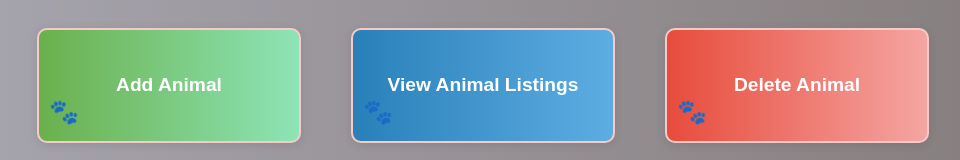
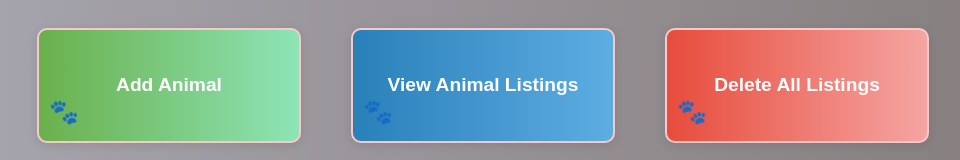
Before and after one commit to JetRobertsBCCA/animaladoption, a React (Create React App) app: page / in a window 1280 px wide. Shown: the part 439-599 px from the top of the page, without its empty margins (177-1137 px from the left). Built offline with nearby package versions, Linux system fonts and the light colour scheme.

Commit message:
Added delete button on each animal

```diff
--- a/src/pages/Home.jsx
+++ b/src/pages/Home.jsx
@@ -23,7 +23,7 @@ const Home = () => {
         <Link to="/admin-delete">
           <div className="card delete-animal-card">
             <i className="fas fa-trash-alt"></i> {/* Example icon */}
-            <h4>Delete Animal</h4>
+            <h4>Delete All Listings</h4>
           </div>
         </Link>
       </div>
```
